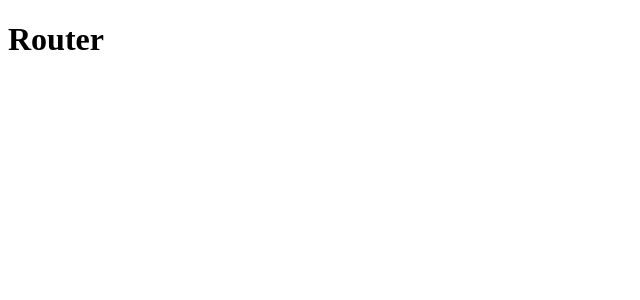
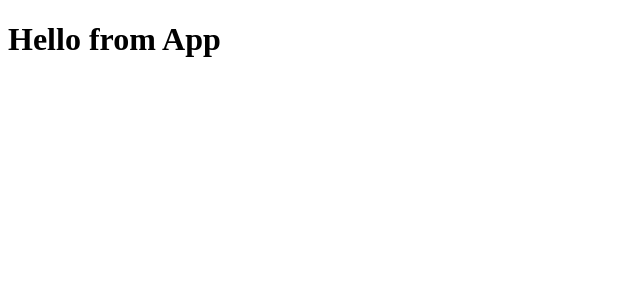
Before and after one commit to raylu15742cs/odin-router, a React (Create React App) app in the folder router-app/: page / in a window 1280 px wide. Shown: the top 300 px of the page, without its empty margins (0-640 px from the left). Built offline with nearby package versions, Linux system fonts and the light colour scheme.

Commit message:
update app.js

```diff
--- a/router-app/src/App.js
+++ b/router-app/src/App.js
@@ -1,11 +1,11 @@
 
 
-function App() {
+const App = () => {
   return (
-    <div className="App">
-      <h1>Router</h1>
+    <div>
+      <h1> Hello from App</h1>
     </div>
-  );
+  )
 }
 
 export default App;
```
